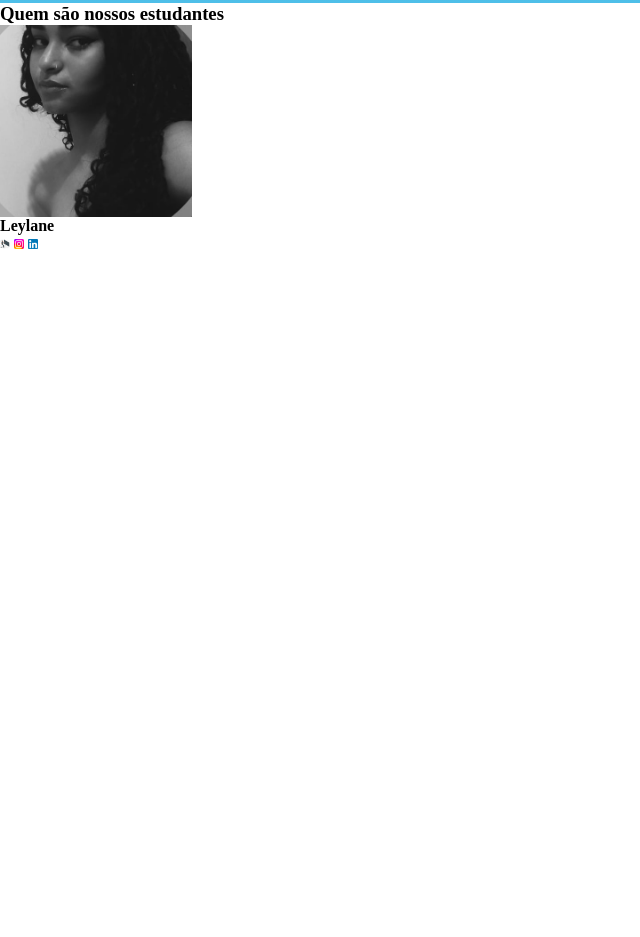
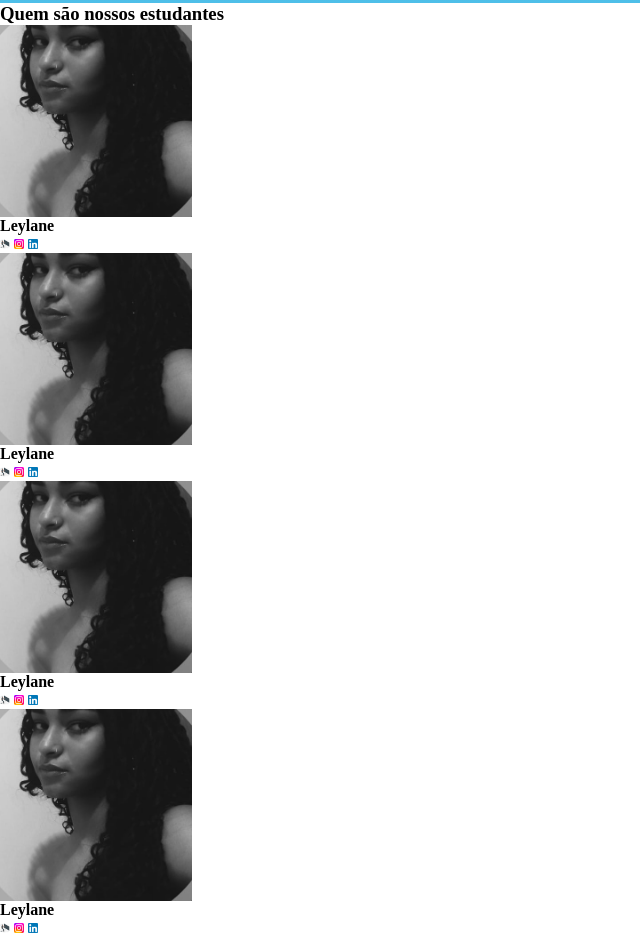
Before and after one commit to ssysilva/leyleyy, a plain HTML site: page index.html in a window 1280 px wide. Shown: the part 486-1423 px from the top of the page, without its empty margins (0-640 px from the left). Before the commit the page ends 800 px from the top, so only its background shows below. Drawn offline with Linux system fonts and the light colour scheme.

Commit message:
Update index.html

```diff
--- a/index.html
+++ b/index.html
@@ -21,8 +21,10 @@
     </div>
     <img class="escola-imagem" src="Formula-amico 1.png" alt="Foto escola">
 </section>
+
     <section class="estudantes">
         <h3 class="estudante-titulo">Quem são nossos estudantes</h3>
+        <div class="estudante-todos">
             <div class="estudante-conteúdo-div">
                 <img class="estudante-imagem" src="IMG_20230923_002253_944.jpg" alt="">
                 <h4>Leylane</h4>
@@ -30,6 +32,30 @@
                 <img class="estudante-ícone" src="Instagram_logo_2022.svg.png" alt="">
                 <img class="estudante-ícone" src="174857.png" alt="">
             </div>
+            <div class="estudante-conteúdo-div">
+                <img class="estudante-imagem" src="IMG_20230923_002253_944.jpg" alt="">
+                <h4>Leylane</h4>
+                <img class="estudante-ícone" src="formula-amico 1.png">
+                <img class="estudante-ícone" src="Instagram_logo_2022.svg.png" alt="">
+                <img class="estudante-ícone" src="174857.png" alt="">
+            </div>
+            <div class="estudante-conteúdo-div">
+                <img class="estudante-imagem" src="IMG_20230923_002253_944.jpg" alt="">
+                <h4>Leylane</h4>
+                <img class="estudante-ícone" src="formula-amico 1.png">
+                <img class="estudante-ícone" src="Instagram_logo_2022.svg.png" alt="">
+                <img class="estudante-ícone" src="174857.png" alt="">
+            </div>
+
+             <div class="estudante-conteúdo-div">
+                <img class="estudante-imagem" src="IMG_20230923_002253_944.jpg" alt="">
+                <h4>Leylane</h4>
+                <img class="estudante-ícone" src="formula-amico 1.png">
+                <img class="estudante-ícone" src="Instagram_logo_2022.svg.png" alt="">
+                <img class="estudante-ícone" src="174857.png" alt="">
+            </div>
+
+        </div>
     </section>
 </section>
 </body>
```
Lines whose indentation alone changed are shown as unchanged.
